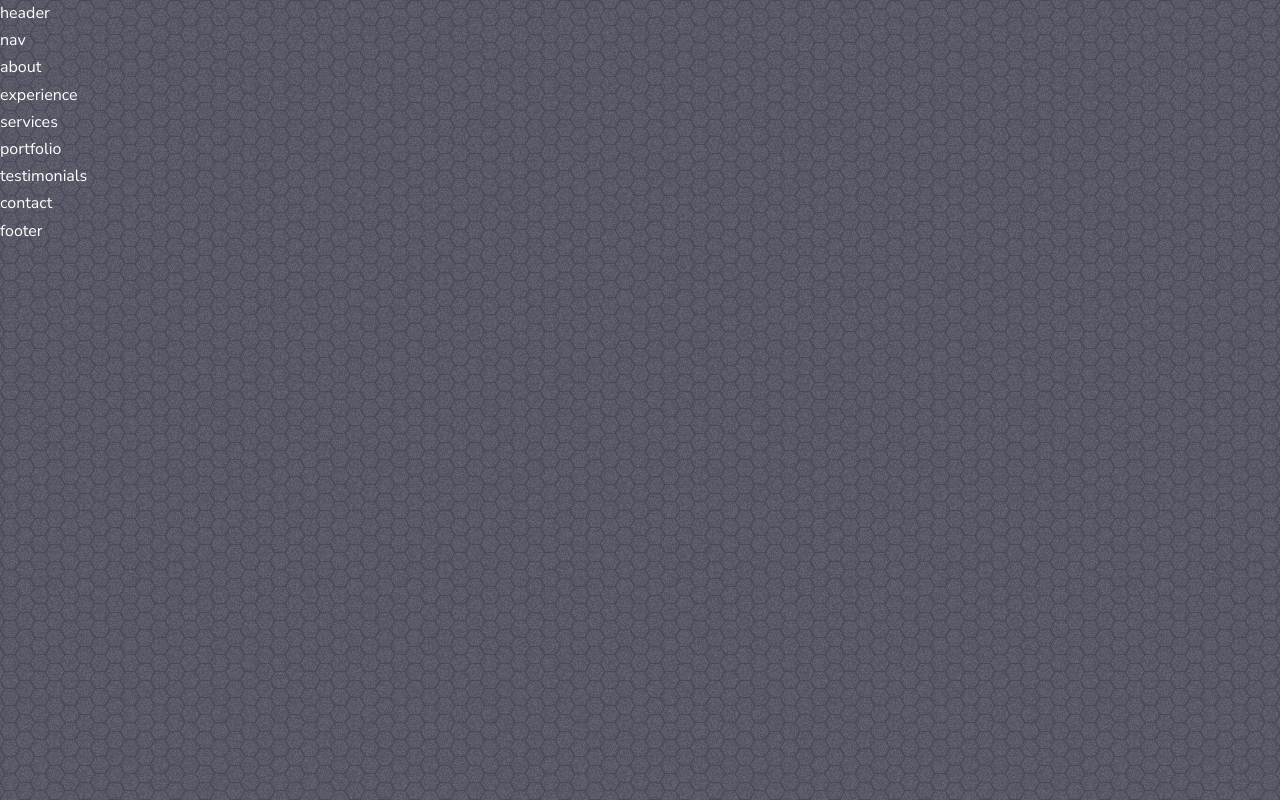
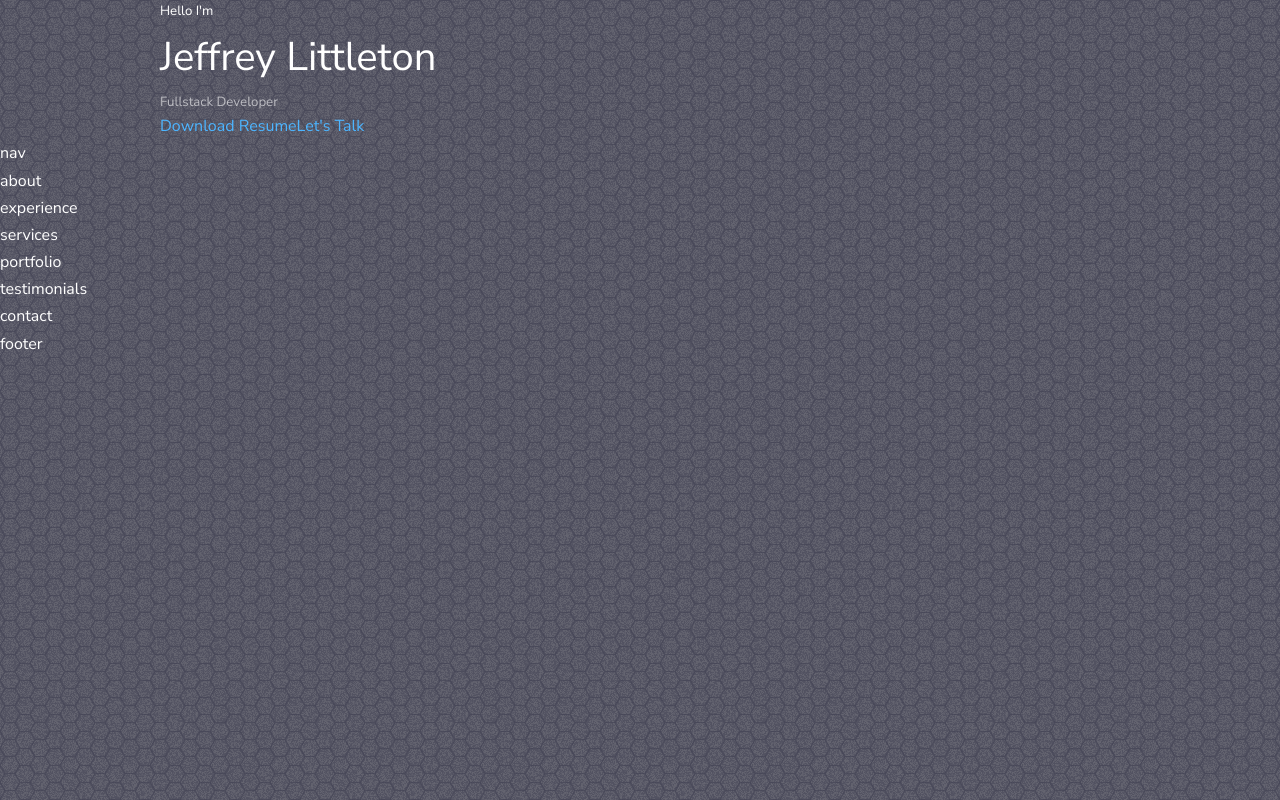
Before and after one commit to littletonjeffrey/codeappendable, a React (Create React App) app: page / in a window 1280 px wide. Built offline with nearby package versions, Linux system fonts and the light colour scheme.

Commit message:
added call to action in header, began work on header component, linked resume

```diff
--- /dev/null
+++ b/src/components/header/CTA.jsx
@@ -0,0 +1,14 @@
+import React from 'react'
+// import resume file to use in a href
+import resume from '../../assets/LittletonJResume.pdf'
+
+const CTA = () => {
+  return (
+    <div className='cta'>
+        <a href={resume} download>Download Resume</a>
+        <a href="#contact">Let's Talk</a>
+    </div>
+  )
+}
+
+export default CTA
--- a/src/components/header/header.jsx
+++ b/src/components/header/header.jsx
@@ -1,10 +1,17 @@
 import React from 'react'
 //connect individual style sheet
-import './header.css'
+import CTA from './CTA'
 
 const header = () => {
   return (
-    <div>header</div>
+    <header>
+      <div className="container header_container">
+        <h5> Hello I'm</h5>
+        <h1>Jeffrey Littleton</h1>
+        <h5 className="text-light">Fullstack Developer</h5>
+        <CTA />
+      </div>
+    </header>
   )
 }
 
```
Also changed, not shown: 1 other file (tests, documents, lock files or other folders).
